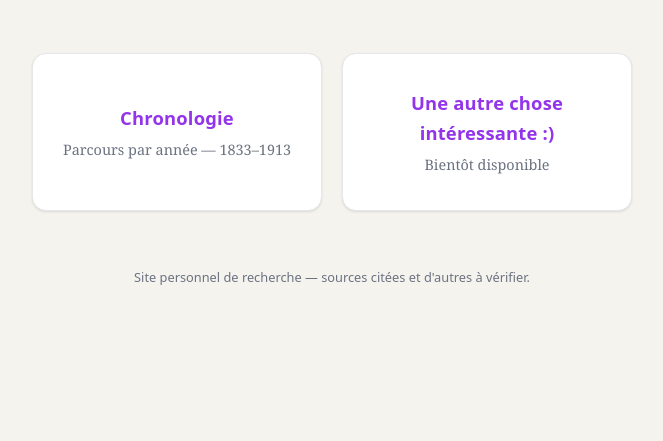
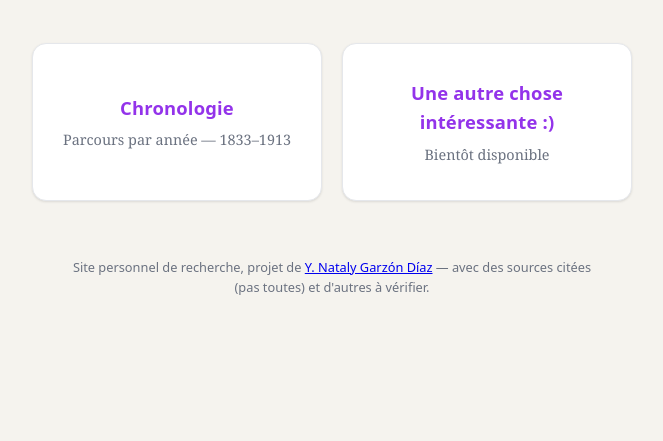
Before and after one commit to ynatalygd/sads, a plain HTML site: page index.html in a window 1280 px wide. Shown: the part 359-800 px from the top of the page, without its empty margins (308-971 px from the left). Drawn offline with Linux system fonts and the light colour scheme.

Commit message:
Update index.html

```diff
--- a/index.html
+++ b/index.html
@@ -34,7 +34,8 @@
   </nav>
 
   <footer class="landing__footer">
-    <p>Site personnel de recherche — sources citées et d'autres à vérifier.</p>
+    <p>Site personnel de recherche, projet de <a href="https://ynatalygd.github.io/index.html">Y. Nataly Garzón Díaz</a> — avec des sources citées (pas toutes) et d'autres à vérifier.</p>
+
   </footer>
 
 </main>
```
